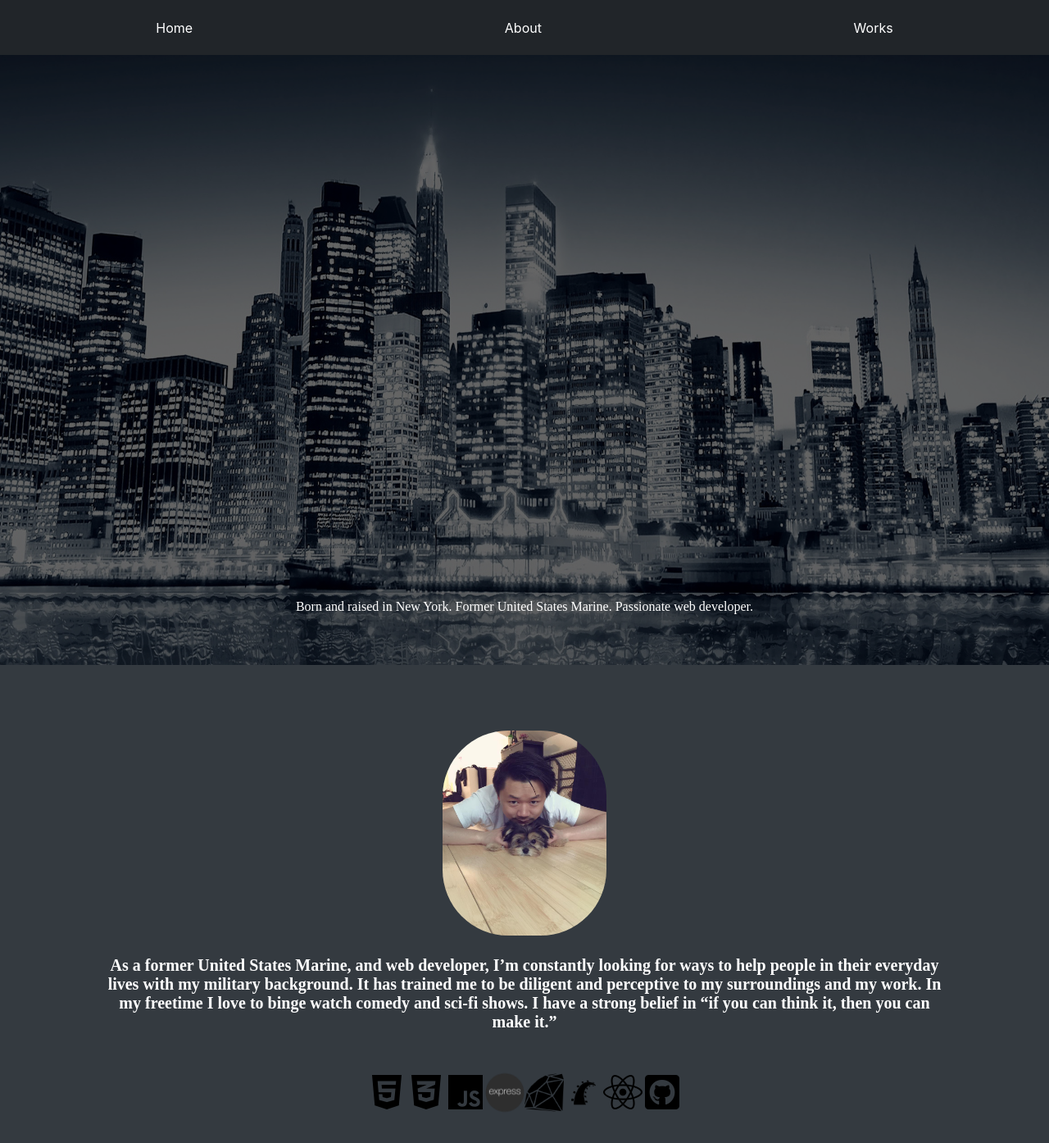
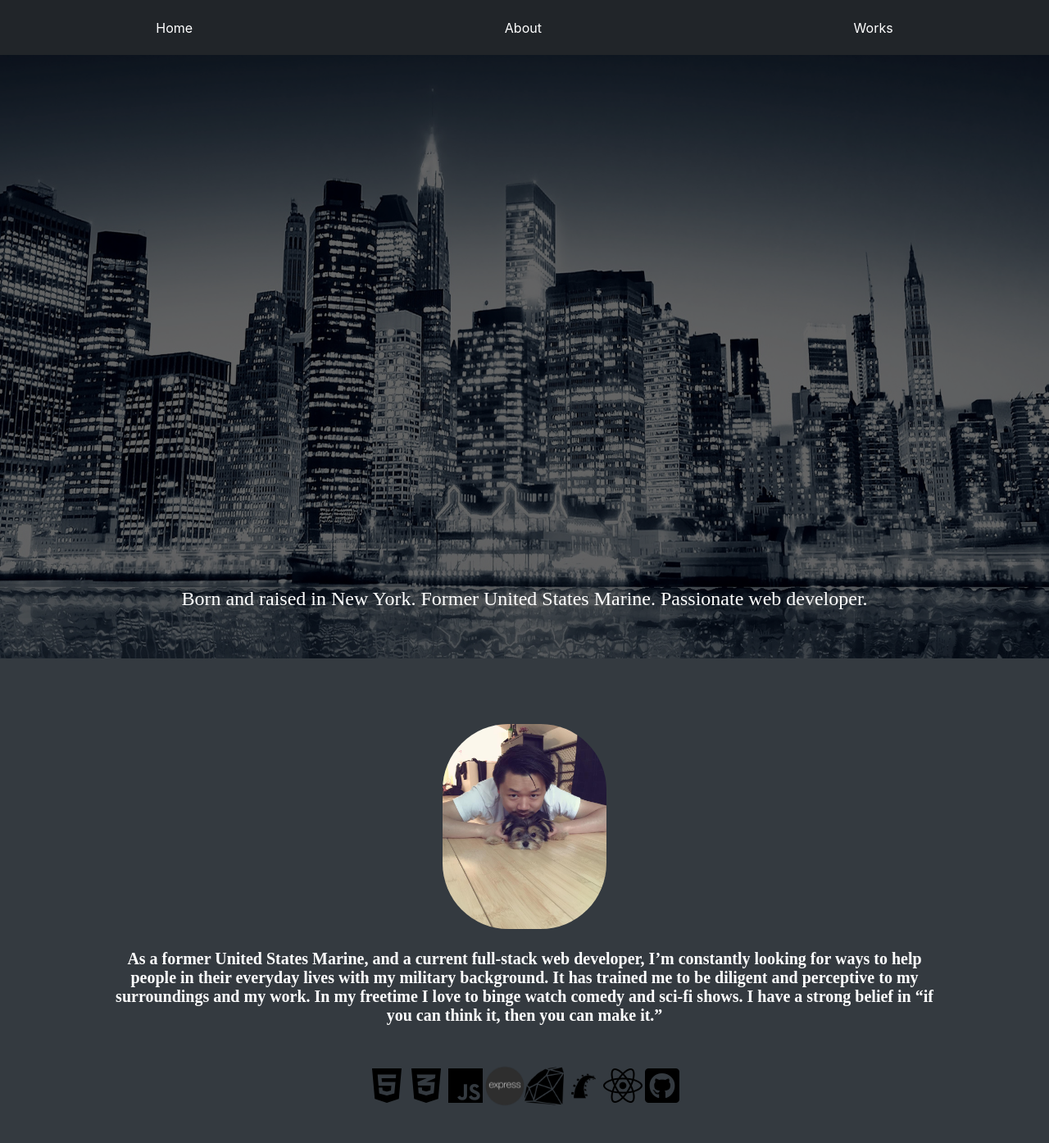
Before and after one commit to mikeyF53/portfolio, a React (Create React App) app: page / in a window 1280 px wide. Shown: the top 1394 px of the page at 82% size. Built offline with nearby package versions, Linux system fonts and the light colour scheme; a web font is replaced by a local one.

Commit message:
deployed

```diff
--- a/src/App.css
+++ b/src/App.css
@@ -56,8 +56,9 @@ i {
 .intro {
   color: white;
   position: relative;
-  top: -96px;
+  top: -110px;
   font-family: 'Bowlby One SC', cursive;
+  font-size: 24px;
 }
 .overlay {
   width: 100%;
@@ -98,7 +99,7 @@ a:hover {
 
 .main-container {
   width: 100%;
-  height: 93vh;
+  height: 92vh;
 }
 
 .background-img {
@@ -132,7 +133,7 @@ a:hover {
 }
 
 .works {
-  height: 100vh;
+  /* height: 100vh; */
   background: #343a40;
 }
 
--- a/src/components/About.jsx
+++ b/src/components/About.jsx
@@ -11,7 +11,7 @@ const About = (props) => {
     <div ref={about} className='about'>
       <img className='propic' src={propic} alt='pro pic' />
       <p className='bio'>
-        As a former United States Marine, and web developer, I’m constantly
+        As a former United States Marine, and a current full-stack web developer, I’m constantly
         looking for ways to help people in their everyday lives with my military
         background. It has trained me to be diligent and perceptive to my
         surroundings and my work. In my freetime I love to
```
Also changed, not shown: src/components/Nav.jsx (line endings or trailing spaces).
